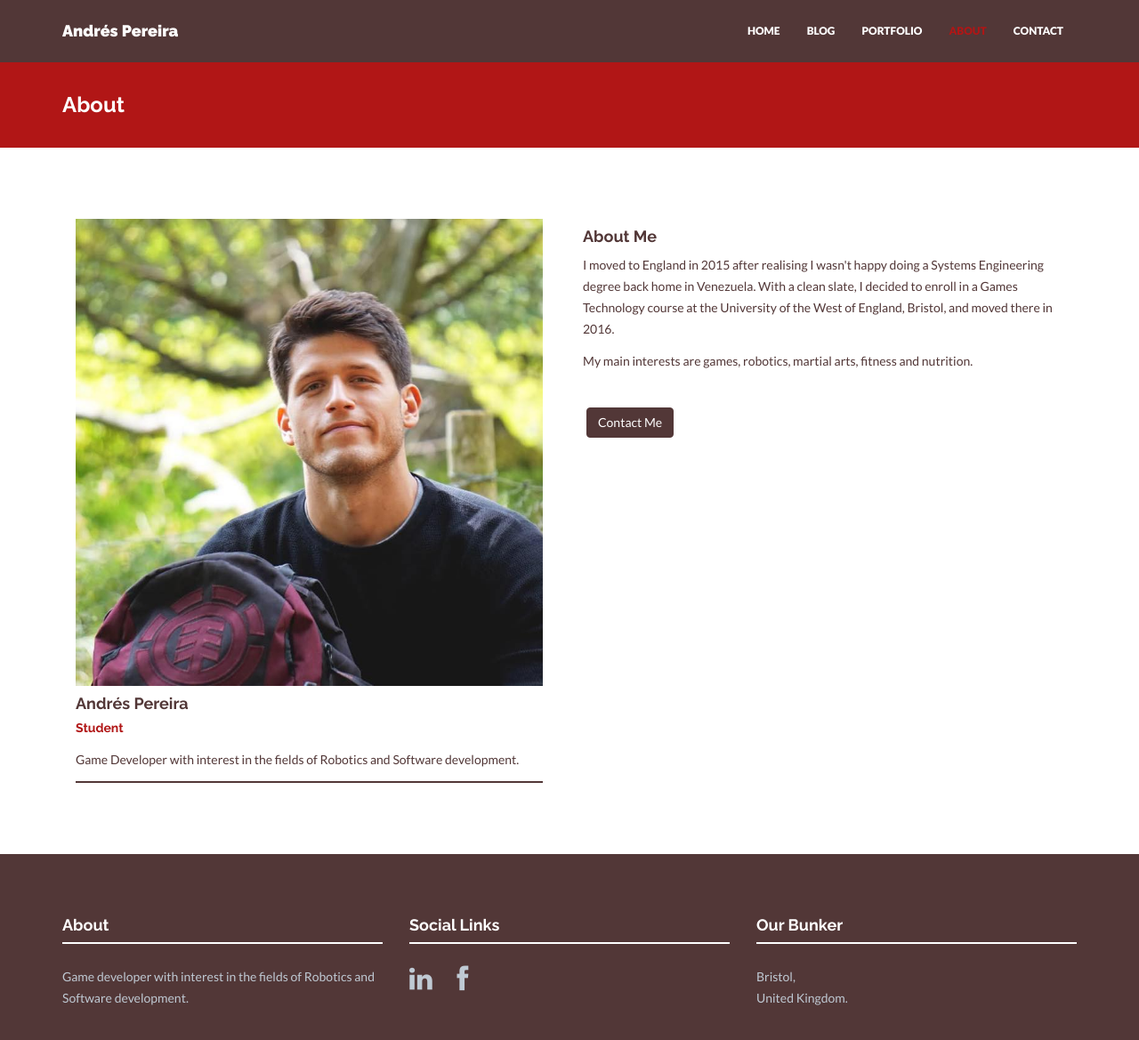
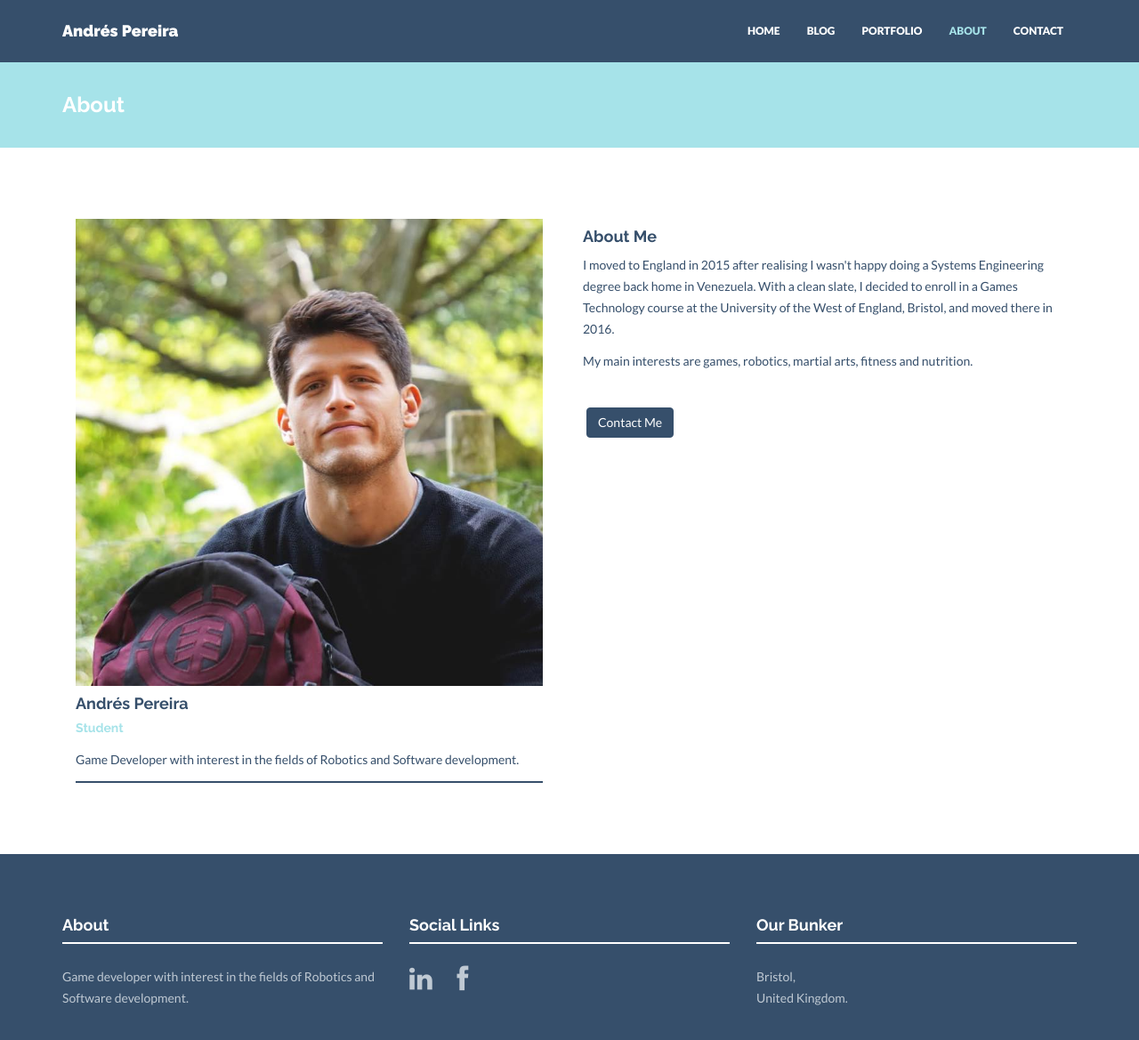
Before and after one commit to AGPO93/AGPO93.github.io, a Jekyll site: the page built from about.html, in a window 1280 px wide and 1206 px high. Shown: the top 1169 px of the window at 89% size. Built offline with Jekyll 4.4.1, drawn with Linux system fonts in a browser that asks for light colours; nearby versions of some CDN libraries.

Commit message:
Update _config.yml

```diff
--- a/_config.yml
+++ b/_config.yml
@@ -17,9 +17,9 @@ permalink: /:categories/:title
 excerpt_separator: <!--more--> #use this in posts to define how long the excerpt of the post (that is shown on the Blog page) is
 
 colors:  #in hex code if not noted else
-  primary: "#B11616" #"#00b3fe" #"#F70031"
-  primary_rgb: "177,22,22" #"0,179,254" #"247,0,49" #rgb of the primary. Needed in some places for the transparency effect.
-  secondary: "#523737" #"#33004D"
+  primary: "#a6e3e9" # lower bar, and footer
+  primary_rgb: "166,227,233" #"0,179,254" #"247,0,49" #rgb of the primary. Needed in some places for the transparency effect.
+  secondary: "#364f6b" # top bar
   link: "#428bca"
   link_hover: "#01b2fe"
   footer_heading: "#ffffff"
```
